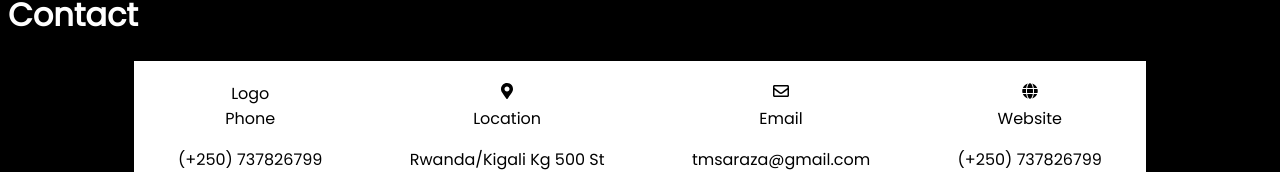
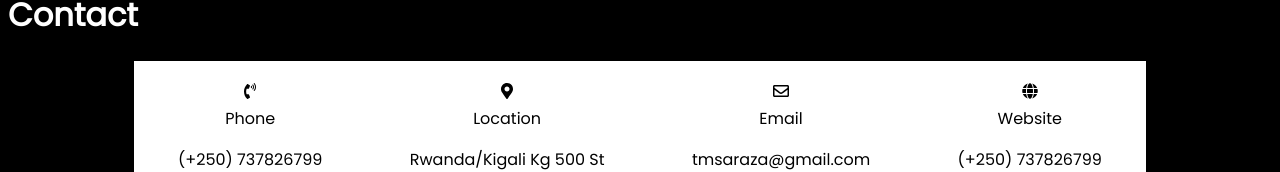
Before and after one commit to sarazaToussaint/Saraza-dev, a React (Create React App) app: page /Contact in a window 1280 px wide. Shown: the part 133-305 px from the top of the page. Built offline with nearby package versions, Linux system fonts and the light colour scheme.

Commit message:
Add fontawesome icons

```diff
--- a/src/components/Contact.jsx
+++ b/src/components/Contact.jsx
@@ -1,5 +1,7 @@
 import React from 'react';
-import { FaRegEnvelope, FaGlobe, FaMapMarkerAlt } from 'react-icons/fa';
+import {
+  FaRegEnvelope, FaGlobe, FaMapMarkerAlt, FaPhoneVolume,
+} from 'react-icons/fa';
 import classes from './Contact.module.css';
 
 const Contact = () => (
@@ -10,7 +12,7 @@ const Contact = () => (
     <div className={classes.contactContainer}>
       <div className={classes.contactDetails}>
         <div className={classes.info}>
-          <span>Logo</span>
+          <span><FaPhoneVolume /></span>
           <div>Phone</div>
           <p>(+250) 737826799</p>
         </div>
```
